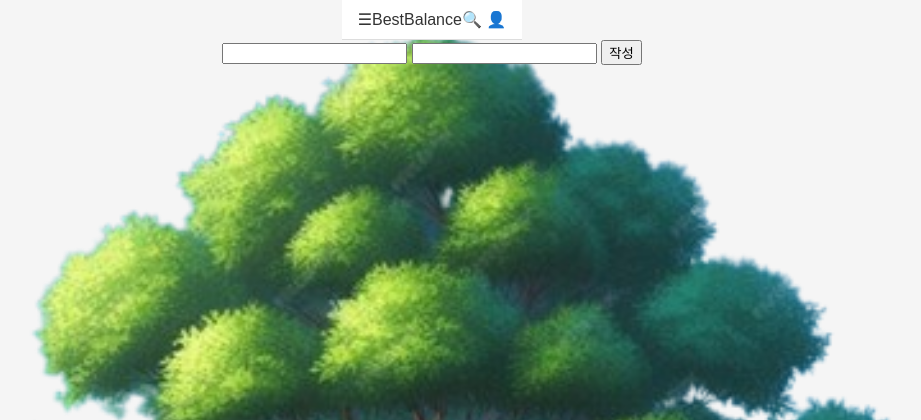
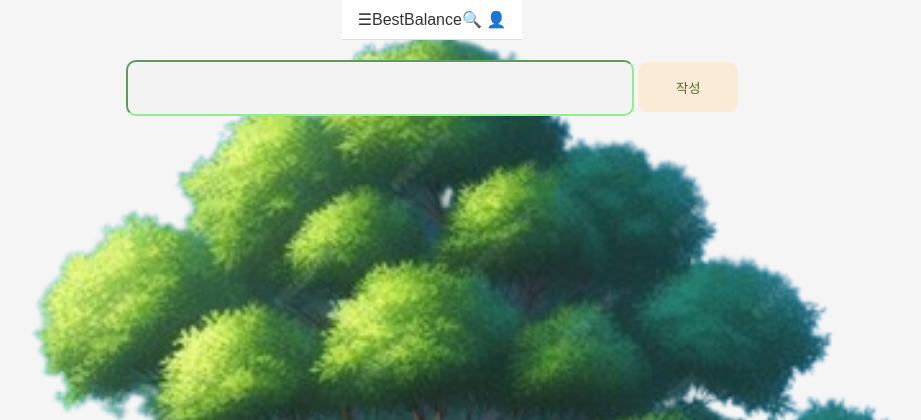
Before and after one commit to sarden0302/TopBalance, a Spring Boot app: page /bamboo in a window 1280 px wide. Shown: the top 420 px of the page, without its empty margins (208-1129 px from the left). Run offline with Spring Boot 4, Linux system fonts and the light colour scheme; the visitor is signed in with stand-in values (Sample User, id 1); data that the repository does not hold is empty; some of the project's set-up classes (security, data sources, template engines, error pages and the like) are left out, and stand-ins take their place.

Commit message:
Complete balancegame.html, Completer bamboo.mapper && bamboo.controller

```diff
--- a/topbalance/src/main/java/com/topBalance/wishTree/controller/BambooController.java
+++ b/topbalance/src/main/java/com/topBalance/wishTree/controller/BambooController.java
@@ -3,10 +3,12 @@ package com.topBalance.wishTree.controller;
 import com.topBalance.wishTree.dto.BalanceQ;
 import com.topBalance.wishTree.dto.Bamboo;
 import com.topBalance.wishTree.service.BambooChattingService;
+import jakarta.servlet.http.HttpSession;
 import org.springframework.beans.factory.annotation.Autowired;
 import org.springframework.stereotype.Controller;
 import org.springframework.ui.Model;
 import org.springframework.web.bind.annotation.GetMapping;
+import org.springframework.web.bind.annotation.ModelAttribute;
 import org.springframework.web.bind.annotation.PostMapping;
 import org.springframework.web.bind.annotation.RequestParam;
 
@@ -21,21 +23,32 @@ public class BambooController {
     private BambooChattingService bambooChattingService;
 
     @GetMapping("/bamboo")
-    public String bamboo(Model model) {
+    public String bamboo(Model model, HttpSession session) {
         //Bamboo bamboos = new Bamboo();
         //bamboos.setCommentDate(bambooChattingService.test());
         List<Map<String, Object>> bamboos = bambooChattingService.getAllBambooChattings();
         model.addAttribute("bamboos", bamboos);
         //model.addAttribute("message", "Hello World");
+
+        Object loggedInUser = addLoggedInUser(session);
+        if (loggedInUser != null) {
+            model.addAttribute("loggedInUser", loggedInUser);
+        }
         return "bamboo";
     }
 
     @PostMapping("/insert-bamboo")
     public String bambooChange(@RequestParam("userId") String userId,
                                @RequestParam("newbamboo") String newbamboo,
-                               Model model) {
+                               Model model,
+                               HttpSession session) {
         bambooChattingService.updatingBamboo(userId, newbamboo);
 
-        return bamboo(model);
+        return bamboo(model, session);
+    }
+
+    @ModelAttribute("loggedInUser")
+    public Object addLoggedInUser(HttpSession session) {
+        return session.getAttribute("loggedInUser");
     }
 }
--- a/topbalance/src/main/java/com/topBalance/wishTree/dto/User.java
+++ b/topbalance/src/main/java/com/topBalance/wishTree/dto/User.java
@@ -18,7 +18,7 @@ import java.util.Date;
 public class User {
 
     @Id // primary key
-    private int userId;
+    private String userId;
     private String userPassword;
     private String userName;
     private String userPhone;
--- a/topbalance/src/main/java/com/topBalance/wishTree/service/BalanceQuestionService.java
+++ b/topbalance/src/main/java/com/topBalance/wishTree/service/BalanceQuestionService.java
@@ -12,4 +12,5 @@ public interface BalanceQuestionService {
     Map<Integer, List<BalanceQ>> getGroupedQuestions();
 
     void calculatingScores(Map<String, String> userAnswers, GameScores gameScores);
+
 }
--- a/topbalance/src/main/resources/templates/balancegame.html
+++ b/topbalance/src/main/resources/templates/balancegame.html
@@ -12,7 +12,7 @@
     <div class="progress-bar-fill" id="progress-bar-fill"></div>
 </div>
 <div class="balance-container">
-    <form id="balance-game-form" th:action="@{/calculatinggamescore}" method="post">
+    <form id="balance-game-form" th:action="@{/gameresult}" method="post">
         <div th:each="entry,iter : ${groupedQuestions.entrySet()}" th:object="${entry}" class="question hidden">
             <h3>
                 <span th:text="${entry.key} + ' 번 '"></span>
--- a/topbalance/src/main/resources/templates/bamboo.html
+++ b/topbalance/src/main/resources/templates/bamboo.html
@@ -12,7 +12,7 @@
         }
 
         .bamboo-container {
-
+            position: relative;
 
         }
 
@@ -30,9 +30,53 @@
 
         .bamboo-texts-comment {
             width : 300px;
-            height : 100px;
-            background-color: chartreuse;
+            height : 80px;
+            background-color: lightgreen;
+            color : white;
+            padding : 10px;
             border-radius : 30px;
+            box-shadow : 0 5px 15px rgba(0, 0, 0, 0.4);
+        }
+
+        .bamboo-container table tr:nth-child(2n) td {
+            position : relative;
+            left : 340px;
+        }
+
+        .bamboo-container table tr:nth-child(2n + 1) td {
+            position : relative;
+            right: 340px;
+        }
+
+        .bamboo-container-form input {
+            width : 500px;
+            height : 50px;
+            background-color: #f3f3f3;
+            border-color: lightgreen;
+            border-radius : 10px;
+            margin-top : 20px;
+        }
+
+        .bamboo-container-form input:focus {
+            background-color: #eef4ff;
+        }
+
+        .bamboo-container-form button {
+            width : 100px;
+            height : 50px;
+            background-color: antiquewhite;
+            border-radius: 10px;
+            color : darkolivegreen;
+            border :none;
+            margin-top : 20px;
+        }
+
+        .bamboo-container-form button:hover {
+            cursor: pointer;
+            background-color: burlywood;
+            color : white;
+            font-weight: bold;
+            font-size : 12px;
         }
     </style>
 </head>
@@ -43,21 +87,19 @@
     <table>
         <tr th:each="b:${bamboos}">
             <div class="bamboo-texts-division">
+                <td th:text="${b.comment}" class="bamboo-texts-comment"></td>
                 <td th:text="${b.userId}" class="bamboo-texts-userId"></td>
-                <td th:text="${b.commentDate}" class="bamboo-texts-commentDate"></td>
-                <td th:text="${b.comment}" class="bamboo-texts-comment"></td>
             </div>
         </tr>
     </table>
-    <form action="/insert-bamboo" method="post">
-        <label>
-            <input type="text" name="userId">
-        </label>
-        <label>
-            <input type="text" name="newbamboo">
-        </label>
-        <button type="submit">작성</button>
-    </form>
+    <th:block th:unless="${loggedInUser == null}">
+        <form action="/insert-bamboo" method="post" class="bamboo-container-form">
+            <label>
+                <input type="text" name="newbamboo">
+            </label>
+            <button type="submit">작성</button>
+        </form>
+    </th:block>
 </div>
 </body>
 </html>
--- a/topbalance/src/main/resources/templates/gameresult.html
+++ b/topbalance/src/main/resources/templates/gameresult.html
@@ -17,9 +17,10 @@
                 <td th:text="${s.cloverScore}"></td>
                 <td th:text="${s.heartScore}"></td>
                 <td th:text="${s.diamondScore}"></td>
-
             </tr>
         </table>
+        <img th:src="${tree}" alt="Image description"></img>
+
     </div>
 </div>
 <th:block th:replace="~{layout/footer :: footer}"></th:block>
--- a/topbalance/src/main/resources/templates/layout/header.html
+++ b/topbalance/src/main/resources/templates/layout/header.html
@@ -10,8 +10,8 @@
     <div class="side-menu" id="sideMenu">
         <div class="close-icon" onclick="toggleMenu(false)">&times;</div>
         <ul>
-            <li><a href="#">최강배런스가 뭔가요?</a></li>
-            <li><a href="#">할 말 있어요</a></li>
+            <li><a href="/balancegame">Start Game</a></li>
+            <li><a href="/bamboo">Bamboo</a></li>
             <li><a href="#">심테공방</a></li>
             <li><a href="#">bb가 만든 모든 심테보기</a></li>
             <li><a href="#">제휴문의</a></li>
```
Also changed, not shown: topbalance/src/main/java/com/topBalance/wishTree/controller/BalanceGameController.java (+12 -9 lines), 1 other file.
